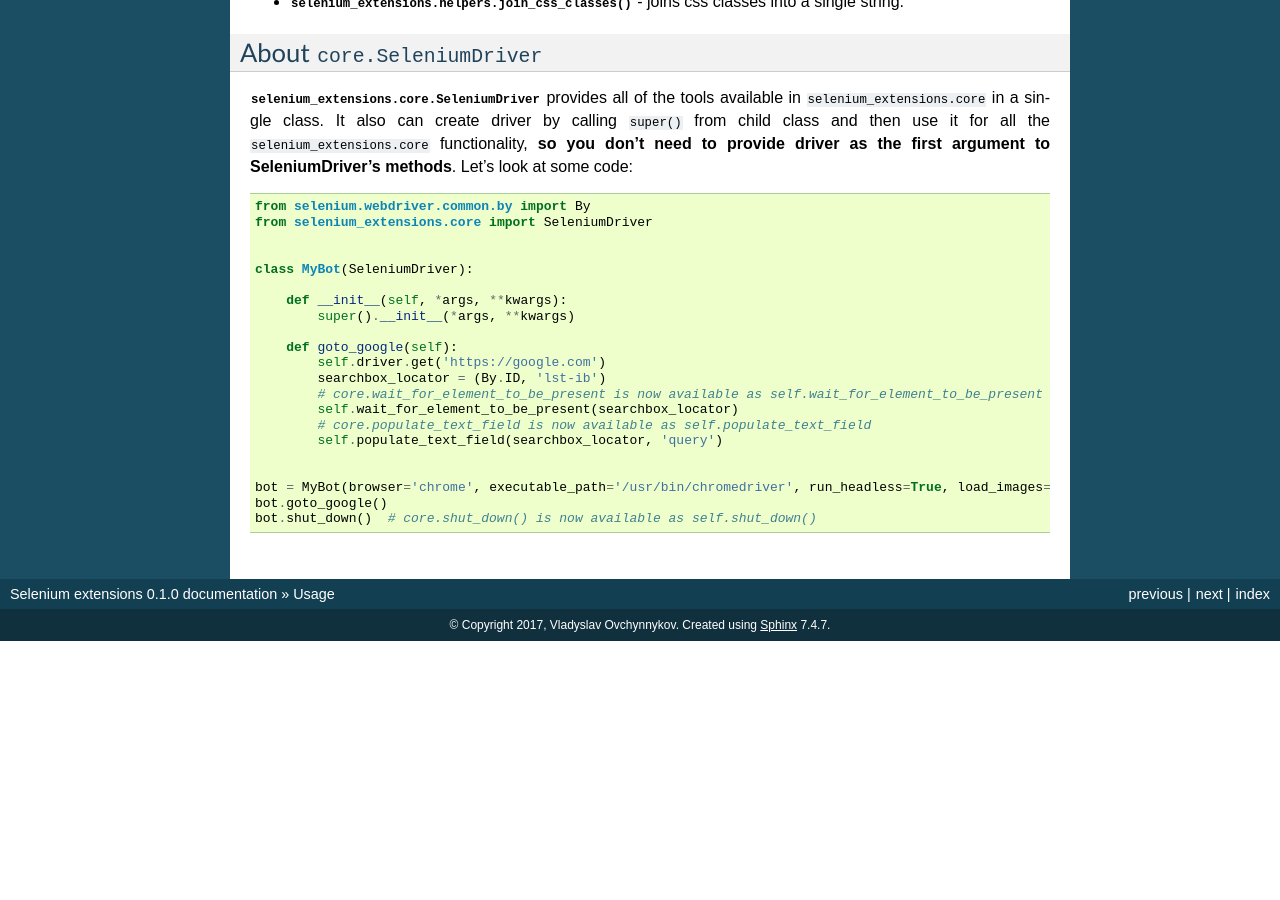
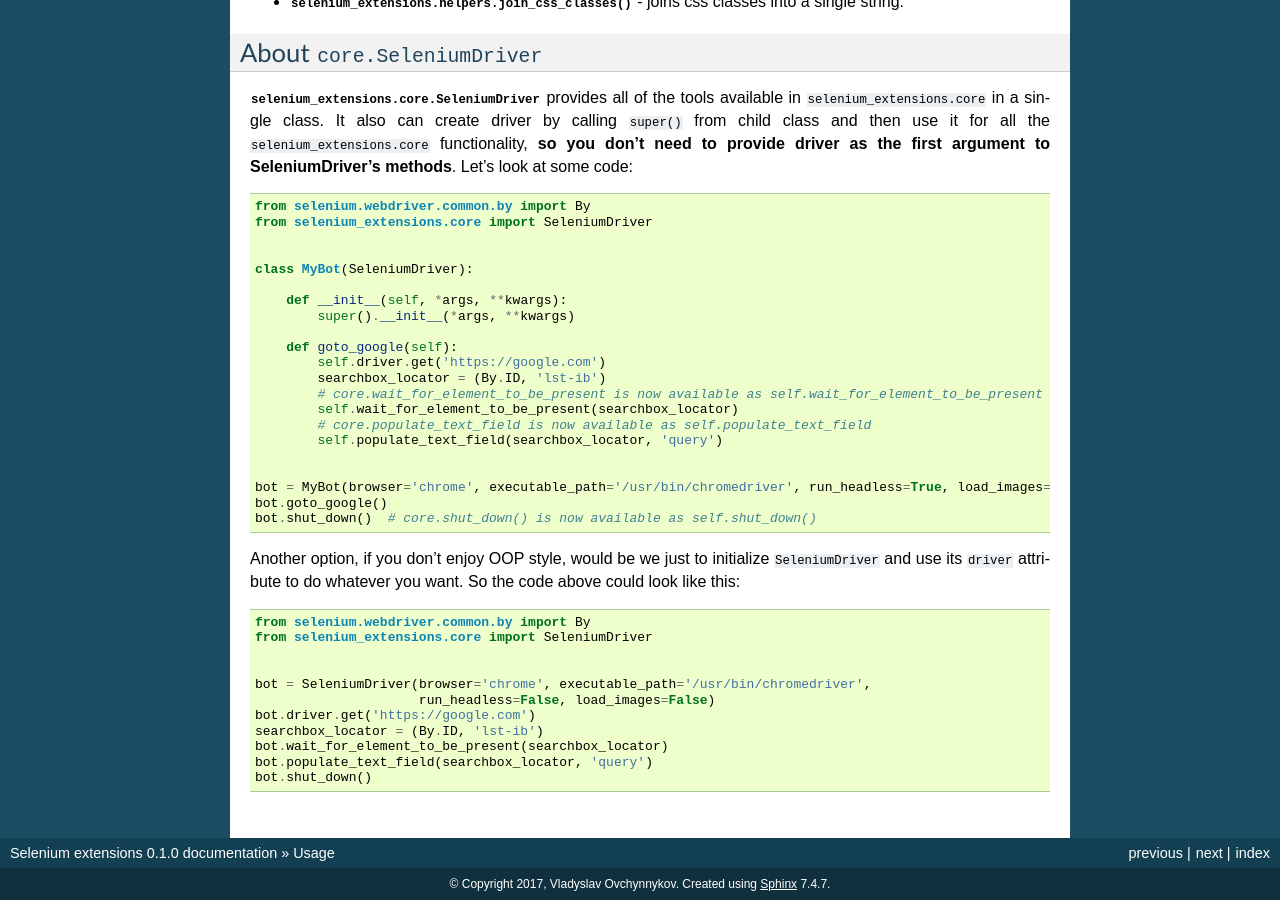
Before and after one commit to pythad/selenium_extensions, a Sphinx documentation site: the page built from docs/usage.rst, in a window 1280 px wide and 900 px high, scrolled down 1115 px. Built offline with Sphinx 7.4.7, drawn with Linux system fonts in a browser that asks for light colours; before the commit the page ends 1756 px from its top, so only the background shows below that.

Commit message:
Added alternative case of SeleniumDriver usage to docs

```diff
--- a/docs/usage.rst
+++ b/docs/usage.rst
@@ -72,3 +72,20 @@ About ``core.SeleniumDriver``
     bot = MyBot(browser='chrome', executable_path='/usr/bin/chromedriver', run_headless=True, load_images=False)
     bot.goto_google()
     bot.shut_down()  # core.shut_down() is now available as self.shut_down()
+
+
+Another option, if you don't enjoy OOP style, would be we just to initialize ``SeleniumDriver`` and use its ``driver`` attribute to do whatever you want. So the code above could look like this:
+
+.. code-block:: python
+
+    from selenium.webdriver.common.by import By
+    from selenium_extensions.core import SeleniumDriver
+
+
+    bot = SeleniumDriver(browser='chrome', executable_path='/usr/bin/chromedriver',
+                         run_headless=False, load_images=False)
+    bot.driver.get('https://google.com')
+    searchbox_locator = (By.ID, 'lst-ib')
+    bot.wait_for_element_to_be_present(searchbox_locator)
+    bot.populate_text_field(searchbox_locator, 'query')
+    bot.shut_down()
```
